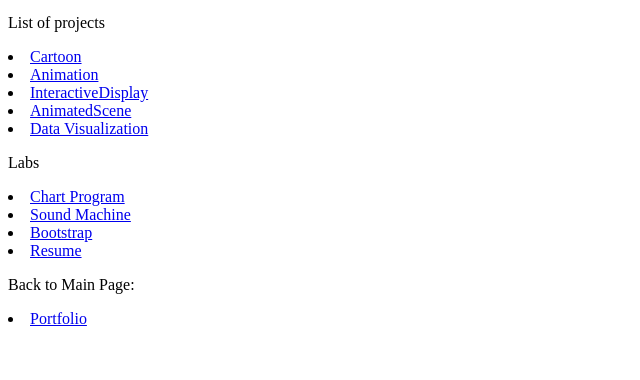
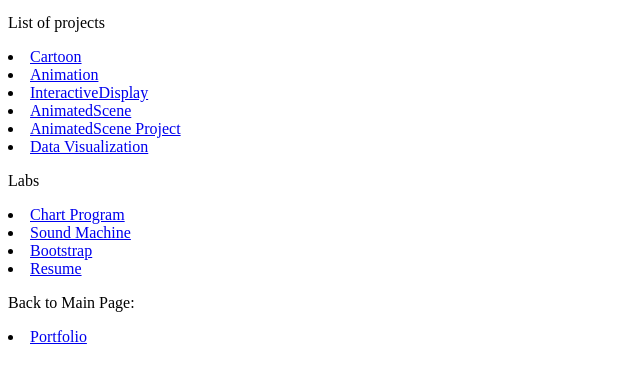
Before and after one commit to marshazakay/Portfolio, a plain HTML site: page index.html in a window 1280 px wide. Shown: the part 100-480 px from the top of the page, without its empty margins (0-640 px from the left). Drawn offline with Linux system fonts and the light colour scheme.

Commit message:
Update index.html

```diff
--- a/index.html
+++ b/index.html
@@ -12,6 +12,7 @@
     <li><a href="https://marshazakay.github.io/Animation/">Animation</a></li>
     <li><a href="https://marshazakay.github.io/Interactive-Display/">InteractiveDisplay</a></li>
     <li><a href="https://marshazakay.github.io/AnimatedScene/" > AnimatedScene </a></li>
+    <li><a href="https://github.com/marshazakay/AnimatedScene.git" > AnimatedScene Project </a></li>
     <li><a href="https://marshazakay.github.io/DataV/" > Data Visualization </a></li>
     <p>Labs</p>
     <li><a href="https://marshazakay.github.io/Chart-Program/">Chart Program</a></li>
```
